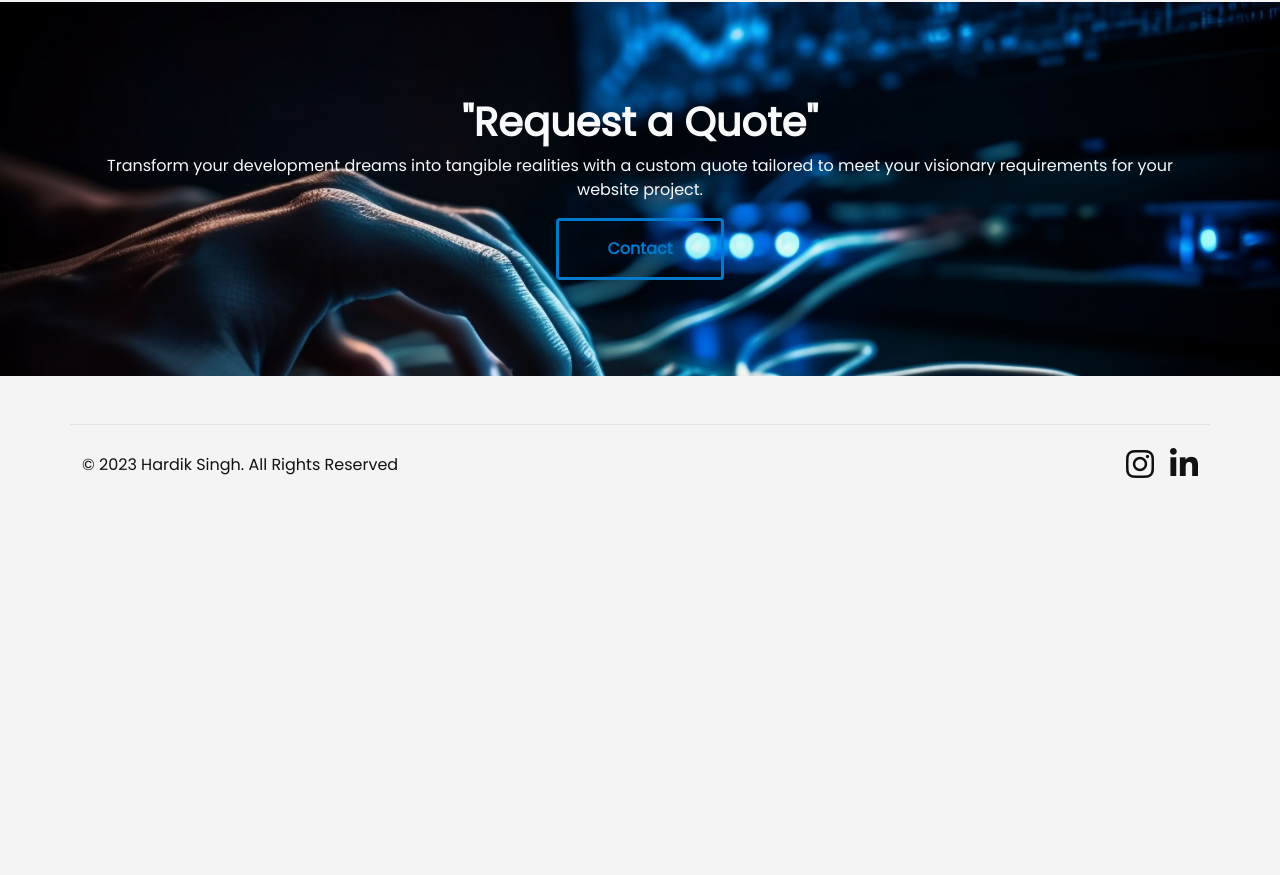
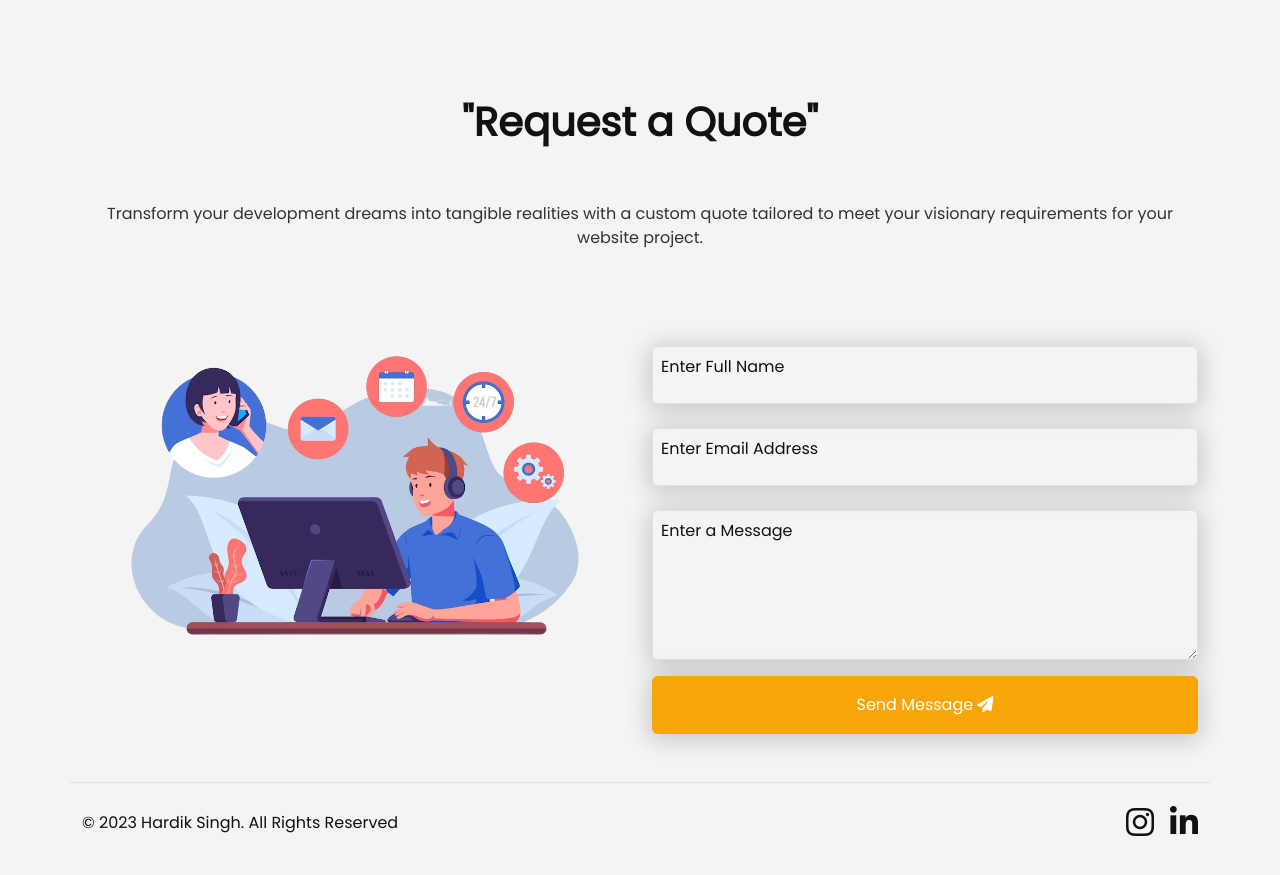
Before and after one commit to singhhardy/Hardik-portfolio-website, a React (Create React App) app in the folder frontend/: page / in a window 1280 px wide. Shown: the part 3225-4100 px from the top of the page. Before the commit the page ends 3754 px from the top, so only its background shows below. Built offline with nearby package versions, Linux system fonts and the light colour scheme.

Commit message:
home form & form Component

```diff
--- /dev/null
+++ b/frontend/src/components/ContactForm.js
@@ -0,0 +1,108 @@
+import React, { useState } from 'react'
+import Swal from 'sweetalert2'
+
+
+function ContactForm() {
+    const [submitText, setSubmitText] = useState('Send Message')
+    const [formData, setFormData ] = useState({
+        name: '',
+        email: '',
+        message: ''
+    })
+
+    const handleInput = (e)  => {
+        const {name, value} = e.target
+        setFormData({
+            ...formData,
+            [name]: value
+        })
+    }
+
+
+    const handleSubmit = (e) => {
+
+        setSubmitText('Sending...')
+
+        e.preventDefault();
+
+        const url = 'https://fair-red-wildebeest-garb.cyclic.app/api/send-email';
+
+        fetch(url, {
+            method: 'POST',
+            headers: {
+                'Content-Type': 'application/json'
+            },
+            body: JSON.stringify(formData)
+        })
+        .then(response => response.json())
+        .then(data => {
+            console.log(data)
+            Swal.fire({
+                title: `${data.message} !`,
+                text: 'Thanks for reaching out, I will get back to you soon... :D',
+                type: 'success'
+            });
+            setSubmitText('Send Message')
+        })
+        .catch(error => {
+            console.log(`Error: ${error}`);
+            Swal.fire({
+                title: 'Something Went Wrong',
+                text: error.message,
+                type: 'error'
+            })
+        });
+    }
+
+  return (
+    <>
+      <form className="mt-4" onSubmit={handleSubmit}>
+        <div className="row">
+          <div className="form-floating ">
+            <input
+              type="text"
+              name="name"
+              placeholder="Enter Full Name"
+              required
+              value={formData.name}
+              onChange={handleInput}
+              className="form-control mt-2 bg-transparent text-color shadow-primary"
+            />
+            <label className="mx-2 ">Enter Full Name</label>
+          </div>
+          <div className="form-floating mt-3">
+            <input
+              type="email"
+              name="email"
+              placeholder="Enter Email Address"
+              required
+              value={formData.email}
+              onChange={handleInput}
+              className="form-control mt-2 bg-transparent text-color shadow-primary"
+            />
+            <label className="mx-2 ">Enter Email Address</label>
+          </div>
+          <div className="form-floating mt-3">
+            <textarea
+              type="message"
+              name="message"
+              placeholder="Enter Enter a message"
+              required
+              value={formData.message}
+              onChange={handleInput}
+              className="form-control mt-2 bg-transparent text-color shadow-primary h-150"
+            />
+            <label className="mx-2 ">Enter a Message</label>
+          </div>
+          <div className="btn-group">
+            <button className="btn btn-block act-bg shadow-primary text-white mt-3 py-3">
+              {submitText} <i className="fa-solid fa-paper-plane"></i>
+            </button>
+          </div>
+        </div>
+      </form>
+    </>
+  );
+}
+
+export default ContactForm;
--- a/frontend/src/pages/Contact.js
+++ b/frontend/src/pages/Contact.js
@@ -1,57 +1,6 @@
-import React, { useState } from 'react'
-import Swal from 'sweetalert2'
+import ContactForm from '../components/ContactForm'
 
 function Contact() {
-    const [submitText, setSubmitText] = useState('Send Message')
-    const [formData, setFormData ] = useState({
-        name: '',
-        email: '',
-        message: ''
-    })
-
-    const handleInput = (e)  => {
-        const {name, value} = e.target
-        setFormData({
-            ...formData,
-            [name]: value
-        })
-    }
-
-
-    const handleSubmit = (e) => {
-
-        setSubmitText('Sending...')
-
-        e.preventDefault();
-
-        const url = 'https://fair-red-wildebeest-garb.cyclic.app/api/send-email';
-
-        fetch(url, {
-            method: 'POST',
-            headers: {
-                'Content-Type': 'application/json'
-            },
-            body: JSON.stringify(formData)
-        })
-        .then(response => response.json())
-        .then(data => {
-            console.log(data)
-            Swal.fire({
-                title: `${data.message} !`,
-                text: 'Thanks for reaching out, I will get back to you soon... :D',
-                type: 'success'
-            });
-            setSubmitText('Send Message')
-        })
-        .catch(error => {
-            console.log(`Error: ${error}`);
-            Swal.fire({
-                title: 'Something Went Wrong',
-                text: error.message,
-                type: 'error'
-            })
-        });
-    }
 
   return (
     <div>
@@ -76,25 +25,7 @@ function Contact() {
                     <img className='img-fluid' src='contactpage.png' alt='contact Image' />
                 </div>
                 <div className='col-md-6'>
-                <form className='mt-4' onSubmit={handleSubmit}>
-                    <div className='row'>
-                        <div className='form-floating '>
-                            <input type='text' name='name' placeholder='Enter Full Name' required value={formData.name} onChange={handleInput} className='form-control mt-2 bg-transparent text-color shadow-primary' />
-                            <label  className='mx-2 '>Enter Full Name</label>
-                        </div>
-                        <div className='form-floating mt-3'>
-                            <input type='email' name='email' placeholder='Enter Email Address' required value={formData.email} onChange={handleInput} className='form-control mt-2 bg-transparent text-color shadow-primary' />
-                            <label  className='mx-2 '>Enter Email Address</label>
-                        </div>
-                        <div className='form-floating mt-3'>
-                            <textarea type='message' name='message' placeholder='Enter Enter a message' required value={formData.message} onChange={handleInput} className='form-control mt-2 bg-transparent text-color shadow-primary h-150' />
-                            <label  className='mx-2 '>Enter a Message</label>
-                        </div>
-                        <div className='btn-group'>
-                        <button className='btn btn-block act-bg shadow-primary text-white mt-3 py-3'>{submitText} <i className="fa-solid fa-paper-plane"></i></button>
-                        </div>
-                    </div>
-                </form>
+                    <ContactForm />
                 </div>
             </div>
         </div>
--- a/frontend/src/pages/Home.js
+++ b/frontend/src/pages/Home.js
@@ -10,6 +10,7 @@ import 'swiper/css/scrollbar';
 import 'swiper/swiper-bundle.css';
 
 import BlogSlider from '../components/BlogSlider';
+import ContactForm from '../components/ContactForm';
 
 function Home(){
 
@@ -219,11 +220,19 @@ function Home(){
             </div>
 
             {/* Request Quote */}
-            <div className='tutor-bg mb-5'>
+            <div className='container mb-5'>
                 <div className='container w-md-50 mx-auto text-center py-5'>
-                      <h1 className='fw-bold text-light pt-5'>"Request a Quote"</h1>
-                      <p className='text-light'>Transform your development dreams into tangible realities with a custom quote tailored to meet your visionary requirements for your website project.</p>
-                      <a href='/contact' className='btn cta-outline mb-5 cta-text rounded-1 py-3 px-5 fw-bold'>Contact</a>
+                      <h1 className='fw-bold py-5'>"Request a Quote"</h1>
+                      <p>Transform your development dreams into tangible realities with a custom quote tailored to meet your visionary requirements for your website project.</p>
+                      {/* <a href='/contact' className='btn cta-outline mb-5 cta-text rounded-1 py-3 px-5 fw-bold'>Contact</a> */}
+                </div>
+                <div className='row'>
+                        <div className='col-lg-6'>
+                            <img src='homeForm.png' className='img-fluid' alt='contact  Image' />
+                        </div>
+                        <div className='col-lg-6 '>
+                            <ContactForm />
+                        </div>
                 </div>
             </div>
         </>
```
Also changed, not shown: frontend/src/pages/Admin.js (added, +11 -0 lines), frontend/public/homeForm.png (added).
